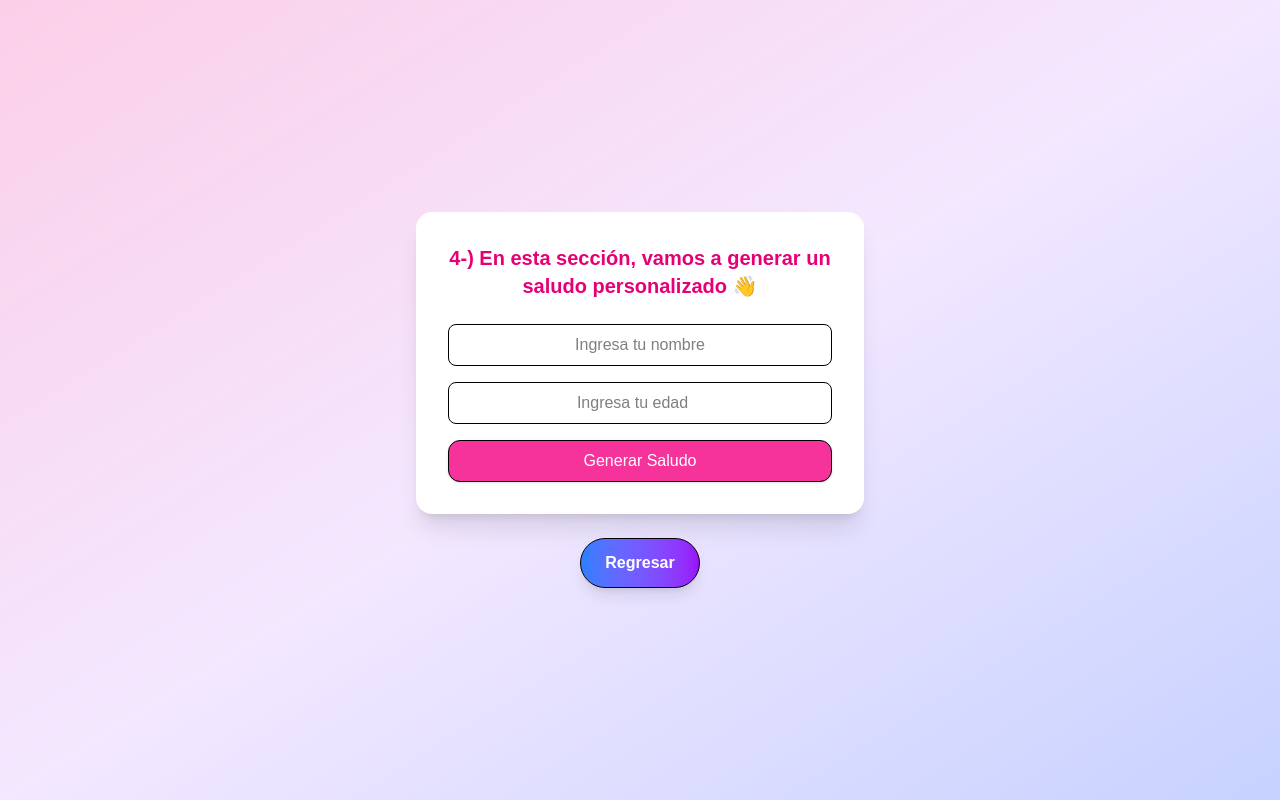
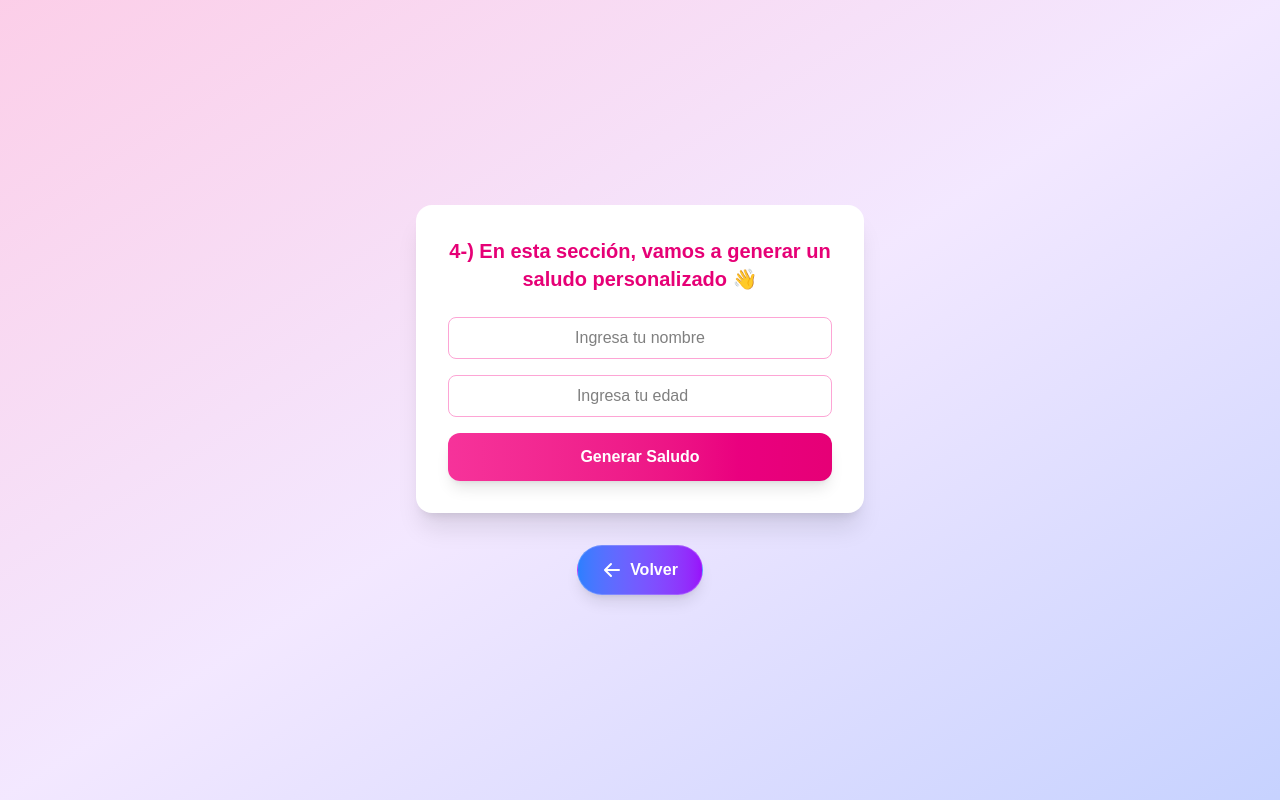
Before and after one commit to ferjbadev/claseProgramacion, a Next.js app: page /proyecto4 in a window 1280 px wide. Built offline with nearby package versions, Linux system fonts and the light colour scheme.

Commit message:
Update page.tsx

```diff
--- a/src/app/proyecto4/page.tsx
+++ b/src/app/proyecto4/page.tsx
@@ -13,7 +13,6 @@ export default function Proyecto4() {
       setMensaje("⚠️ Ingresa un nombre y una edad válida.");
       return;
     }
-
     setMensaje(`Hola, ${nombre}. Tienes ${edad} años 🎉`);
   };
 
@@ -21,8 +20,12 @@ export default function Proyecto4() {
     <div className="flex flex-col items-center justify-center min-h-screen bg-gradient-to-br from-pink-200 via-purple-100 to-indigo-200 p-6">
 
       {/* Contenedor principal */}
-      <div className="bg-white rounded-2xl shadow-xl p-8 w-full max-w-md text-center">
-
+      <motion.div
+        className="bg-white rounded-2xl shadow-xl p-8 w-full max-w-md text-center"
+        initial={{ opacity: 0, y: 20 }}
+        animate={{ opacity: 1, y: 0 }}
+        transition={{ duration: 0.5 }}
+      >
         {/* Texto informativo animado */}
         <motion.p
           initial={{ opacity: 0, y: -20 }}
@@ -34,51 +37,95 @@ export default function Proyecto4() {
         </motion.p>
 
         {/* Input nombre */}
+        <motion.div
+          initial={{ opacity: 0, y: 20 }}
+          animate={{ opacity: 1, y: 0 }}
+          transition={{ delay: 0.2 }}
+        >
           <input
             type="text"
             placeholder="Ingresa tu nombre"
             value={nombre}
             onChange={(e) => setNombre(e.target.value)}
-          className="w-full px-4 py-2 mb-4 border border-black text-black rounded-lg text-center"
+            className="w-full px-4 py-2 mb-4 border border-pink-300 text-black rounded-lg focus:outline-none focus:ring-2 focus:ring-pink-400 text-center"
           />
+        </motion.div>
 
         {/* Input edad */}
+        <motion.div
+          initial={{ opacity: 0, y: 20 }}
+          animate={{ opacity: 1, y: 0 }}
+          transition={{ delay: 0.3 }}
+        >
           <input
             type="number"
             placeholder="Ingresa tu edad"
             value={edad}
             onChange={(e) => setEdad(e.target.value)}
-          className="w-full px-4 py-2 mb-4 border border-black text-black rounded-lg text-center"
+            className="w-full px-4 py-2 mb-4 border border-pink-300 text-black rounded-lg focus:outline-none focus:ring-2 focus:ring-pink-400 text-center"
           />
+        </motion.div>
 
-        {/* Botón */}
+        {/* Botón generar saludo */}
+        <motion.div
+          initial={{ opacity: 0, y: 20 }}
+          animate={{ opacity: 1, y: 0 }}
+          transition={{ delay: 0.4 }}
+        >
           <button
             onClick={generarSaludo}
-          className="w-full px-6 py-2 bg-pink-500 text-white border border-black rounded-xl shadow hover:bg-pink-600 transition"
+            className="w-full px-6 py-3 bg-gradient-to-r from-pink-500 to-pink-600 text-white font-semibold rounded-xl shadow-lg hover:shadow-xl hover:scale-105 transition-all"
           >
             Generar Saludo
           </button>
+        </motion.div>
 
         {/* Resultado */}
+        <motion.div
+          initial={{ opacity: 0, height: 0 }}
+          animate={mensaje ? { opacity: 1, height: "auto" } : { opacity: 0, height: 0 }}
+          transition={{ duration: 0.3 }}
+          className="overflow-hidden"
+        >
           {mensaje && (
-          <div className="mt-6 p-4 bg-pink-50 border border-pink-200 rounded-lg">
-            <p className="text-lg font-semibold text-pink-700">
-              {mensaje}
-            </p>
-          </div>
+            <motion.div
+              className="mt-6 p-4 bg-pink-50 border-l-4 border-pink-400 rounded-r-lg"
+              initial={{ opacity: 0, y: -10 }}
+              animate={{ opacity: 1, y: 0 }}
+              transition={{ delay: 0.2 }}
+            >
+              <p className="text-lg font-semibold text-pink-700">{mensaje}</p>
+            </motion.div>
           )}
+        </motion.div>
+      </motion.div>
 
-      </div>
-
-      {/* Botón de regresar fuera del contenedor */}
-      <div className="mt-6">
+      {/* Botón volver */}
+      <motion.div
+        className="mt-8"
+        initial={{ opacity: 0, y: 20 }}
+        animate={{ opacity: 1, y: 0 }}
+        transition={{ delay: 0.6 }}
+      >
         <Link
           href="/"
-          className="inline-block px-6 py-3 bg-gradient-to-r from-blue-500 to-purple-600 text-white font-semibold rounded-full shadow-lg hover:scale-105 hover:shadow-xl transition-transform duration-300 border border-black"
+          className="inline-flex items-center px-6 py-3 bg-gradient-to-r from-blue-500 to-purple-600 text-white font-semibold rounded-full shadow-lg hover:shadow-xl hover:scale-105 transition-all duration-300 border border-white/20"
         >
-          Regresar
+          <svg
+            xmlns="http://www.w3.org/2000/svg"
+            className="h-5 w-5 mr-2"
+            viewBox="0 0 20 20"
+            fill="currentColor"
+          >
+            <path
+              fillRule="evenodd"
+              d="M9.707 16.707a1 1 0 01-1.414 0l-6-6a1 1 0 010-1.414l6-6a1 1 0 011.414 1.414L5.414 9H17a1 1 0 110 2H5.414l4.293 4.293a1 1 0 010 1.414z"
+              clipRule="evenodd"
+            />
+          </svg>
+          Volver
         </Link>
-      </div>
+      </motion.div>
     </div>
   );
 }
```
Lines whose indentation alone changed are shown as unchanged.
